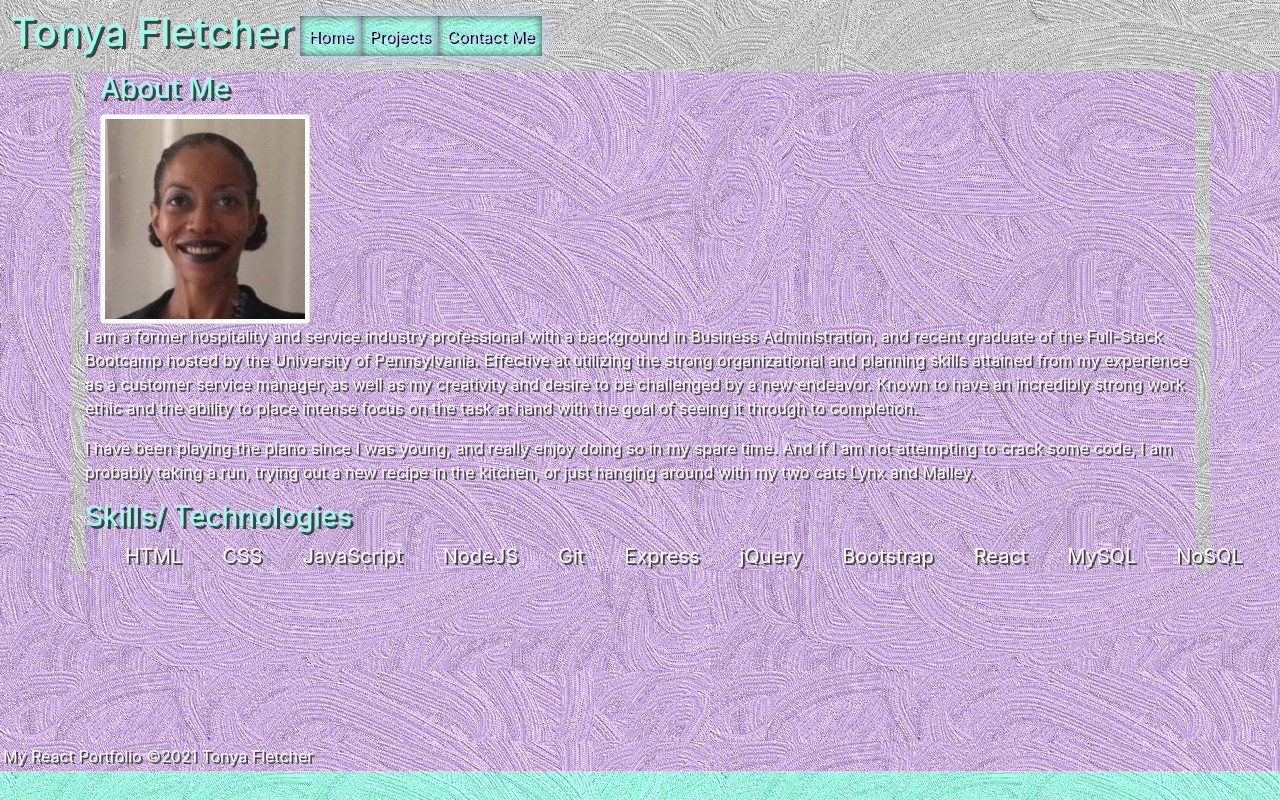
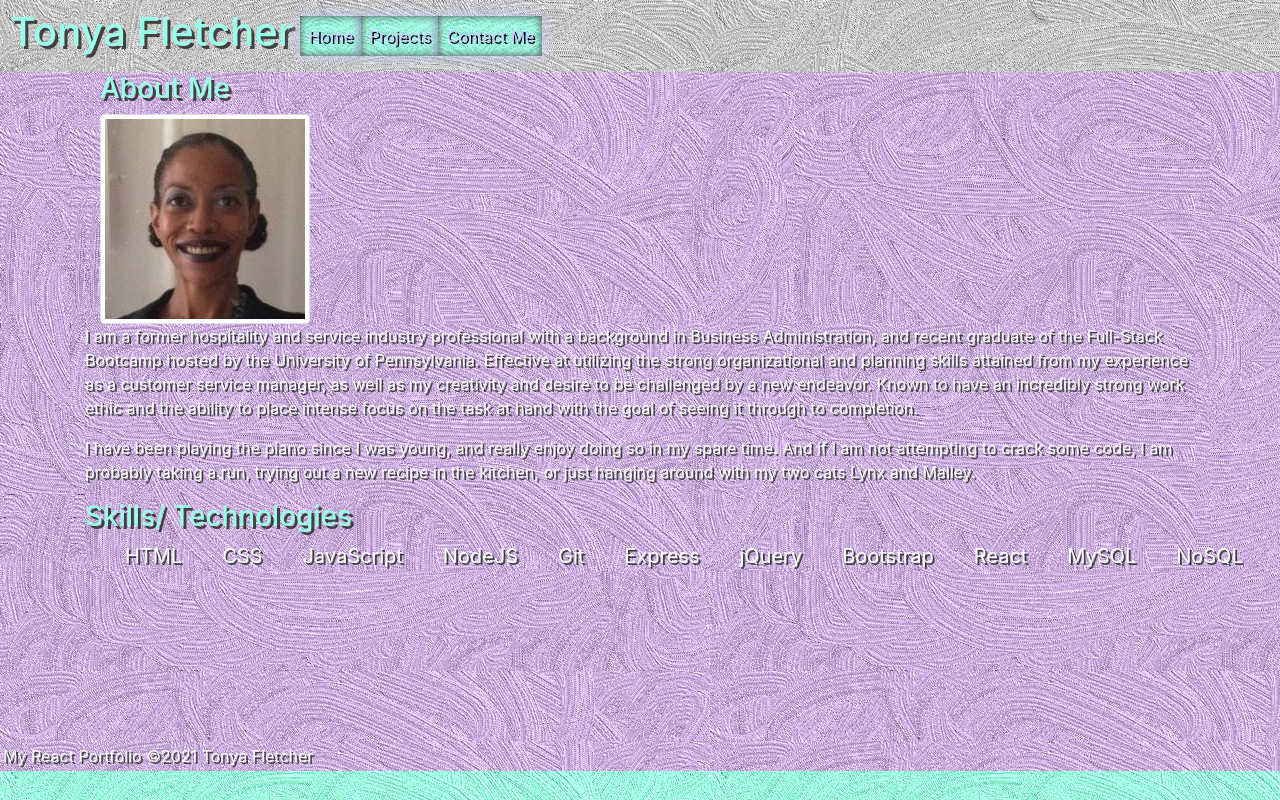
Before and after one commit to tfletch3018/React-Portfolio, a React (Create React App) app: page /#/ in a window 1280 px wide. Shown: the top 800 px of the page. Built offline with nearby package versions, Linux system fonts and the light colour scheme.

Commit message:
a liittle better...

```diff
--- a/src/index.css
+++ b/src/index.css
@@ -76,7 +76,6 @@ h1 {
 
 h3 {
   text-align: left;
-  /* margin: 9px 7px -26px -6px; */
   color: var(--mint);
   text-shadow: 3px 3px var(--smoke);
 }
--- a/src/pages/Home.js
+++ b/src/pages/Home.js
@@ -3,18 +3,18 @@ import profileImage from "../images/profileImage.jpg";
 import Container from "../components/Container";
 import Row from "../components/Row";
 import Col from "../components/Col";
+import background from "../images/background.png";
 
 function Home() {
   return (
-    <Container fluid>
+
+    <Container fluid style={{ backgroundImage: `url(${background})` }}>
       <Row>
-
         <Col size="md-12">
           <h3 className="">About Me</h3>
         </Col>
         <Col size="md-12">
           <img src={profileImage} className="media-object img-thumbnail" alt="profile-pic" />
-
         </Col>
 
         <Row>
```
